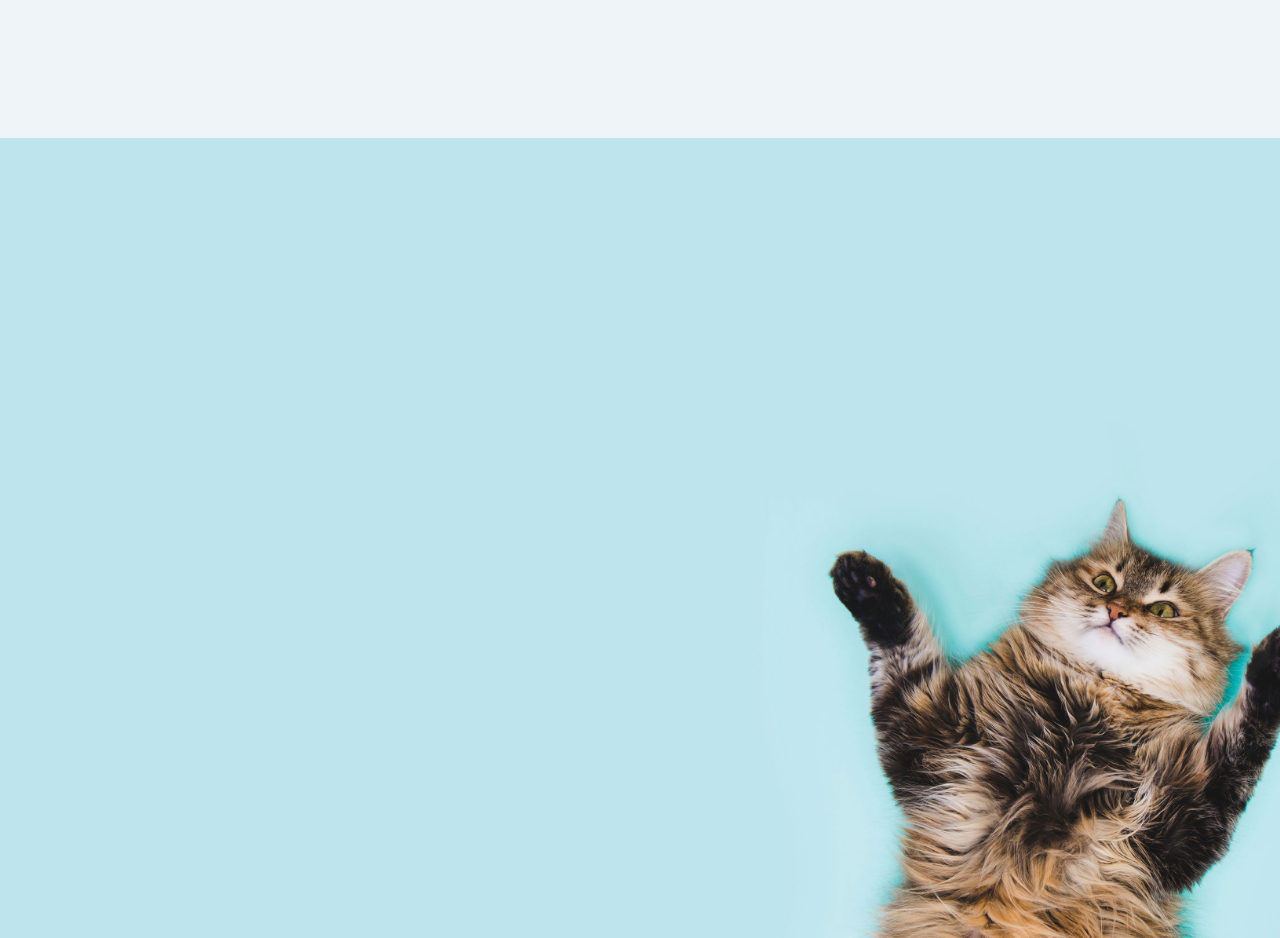
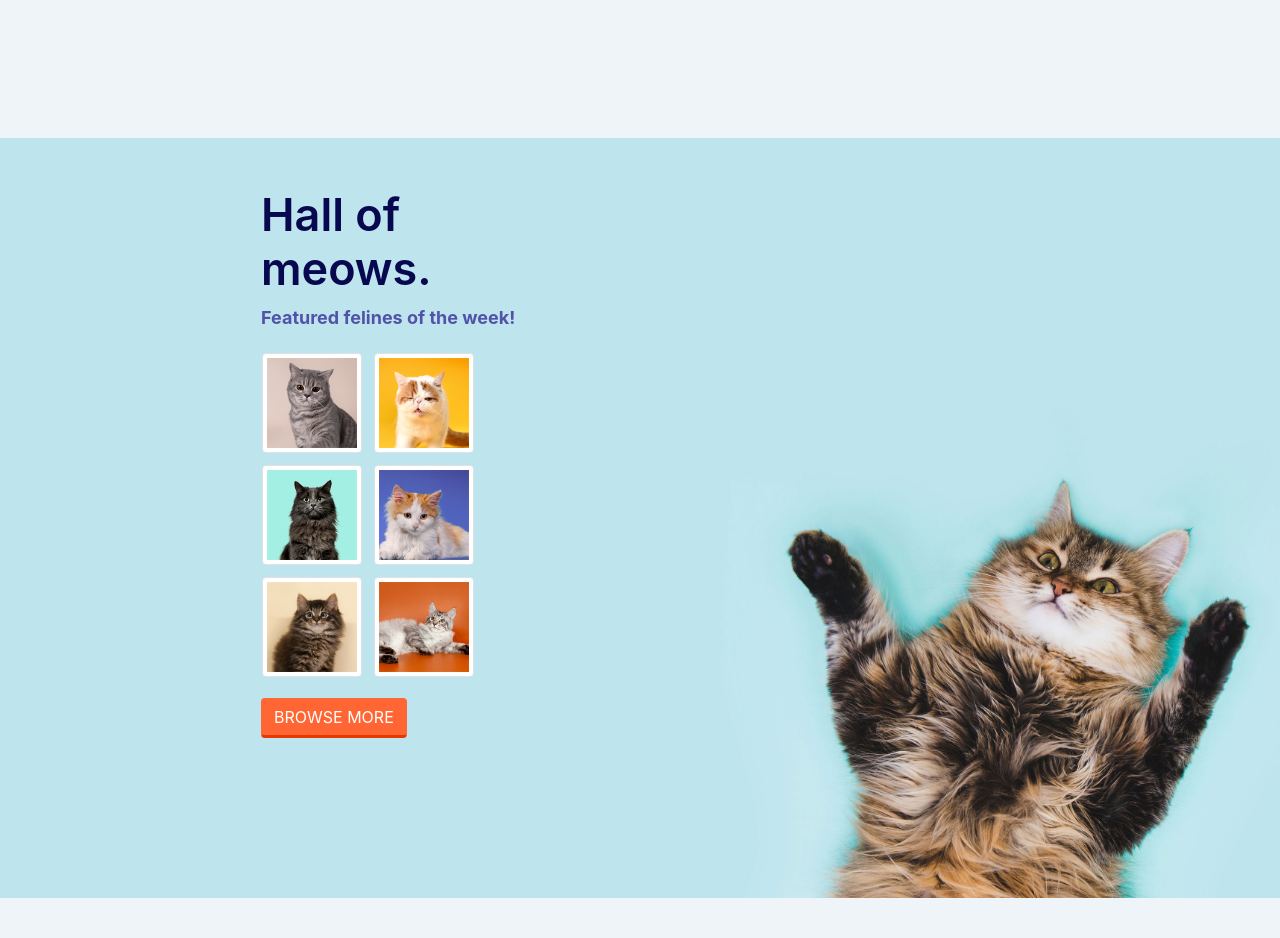
Before and after one commit to earlhansg/catastrophe, an Angular app: page / in a window 1280 px wide. Shown: the part 1260-2198 px from the top of the page. After the commit the page ends 2158 px from the top, so only its background shows below. Built offline with nearby package versions, Linux system fonts and the light colour scheme.

Commit message:
#4 Hall of Meows Section

```diff
--- a/src/app/root/components/hall/hall.component.html
+++ b/src/app/root/components/hall/hall.component.html
@@ -1,2 +1,15 @@
 <div class="wrapper">
+    <div class="hall">
+        <h5>Hall of meows.</h5>
+        <p>Featured felines of the week!</p>
+        <div class="hall__img">
+            <img class="img-fluid img-thumbnail" src="assets/images/gallery_01.png" alt="Gallery 1">
+            <img class="img-fluid img-thumbnail" src="assets/images/gallery_02.png" alt="Gallery 2">
+            <img class="img-fluid img-thumbnail" src="assets/images/gallery_03.png" alt="Gallery 3">
+            <img class="img-fluid img-thumbnail" src="assets/images/gallery_04.png" alt="Gallery 4">
+            <img class="img-fluid img-thumbnail" src="assets/images/gallery_05.png" alt="Gallery 5">
+            <img class="img-fluid img-thumbnail" src="assets/images/gallery_06.png" alt="Gallery 6">
+        </div>
+        <button class="btn">browse more</button>
+    </div>
 </div>
--- a/src/app/root/components/hall/hall.component.scss
+++ b/src/app/root/components/hall/hall.component.scss
@@ -4,5 +4,37 @@
     background: jpg(bg_hallofmeows) no-repeat;
     background-size: cover;
     width: 100%;
-    height: 100%;
+    height: 95%;
+    position: relative;
+
+    .hall {
+        margin-left: 20%;
+        padding-top: 50px;
+        width: 25%;
+        h5 {
+            font-size: 45px;
+            font-weight: 600;
+            margin-left: 5px;
+            color: #080850;
+        }
+        p {
+            font-size: 18px;
+            font-weight: bolder;
+            margin-left: 5px;
+            color: #5252a8;
+        }
+        img {
+            width: 100px;
+            height: 100px;
+            margin: 6px;
+        }
+        button {
+            color: white;
+            text-transform: uppercase;
+            background-color: #ff6633;
+            border-bottom: 3px solid #e63900;
+            margin-top: 15px;
+            margin-left: 5px;
+        }
+    }
 }
```
